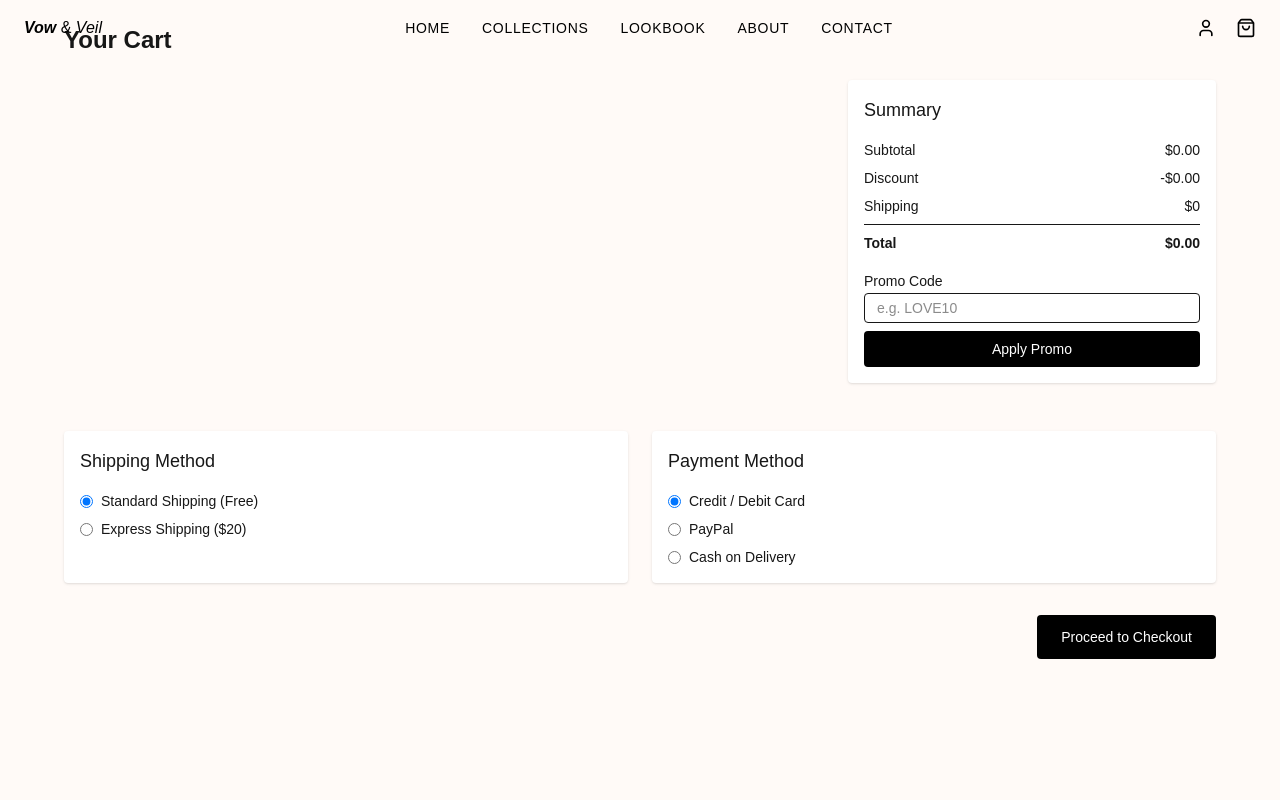
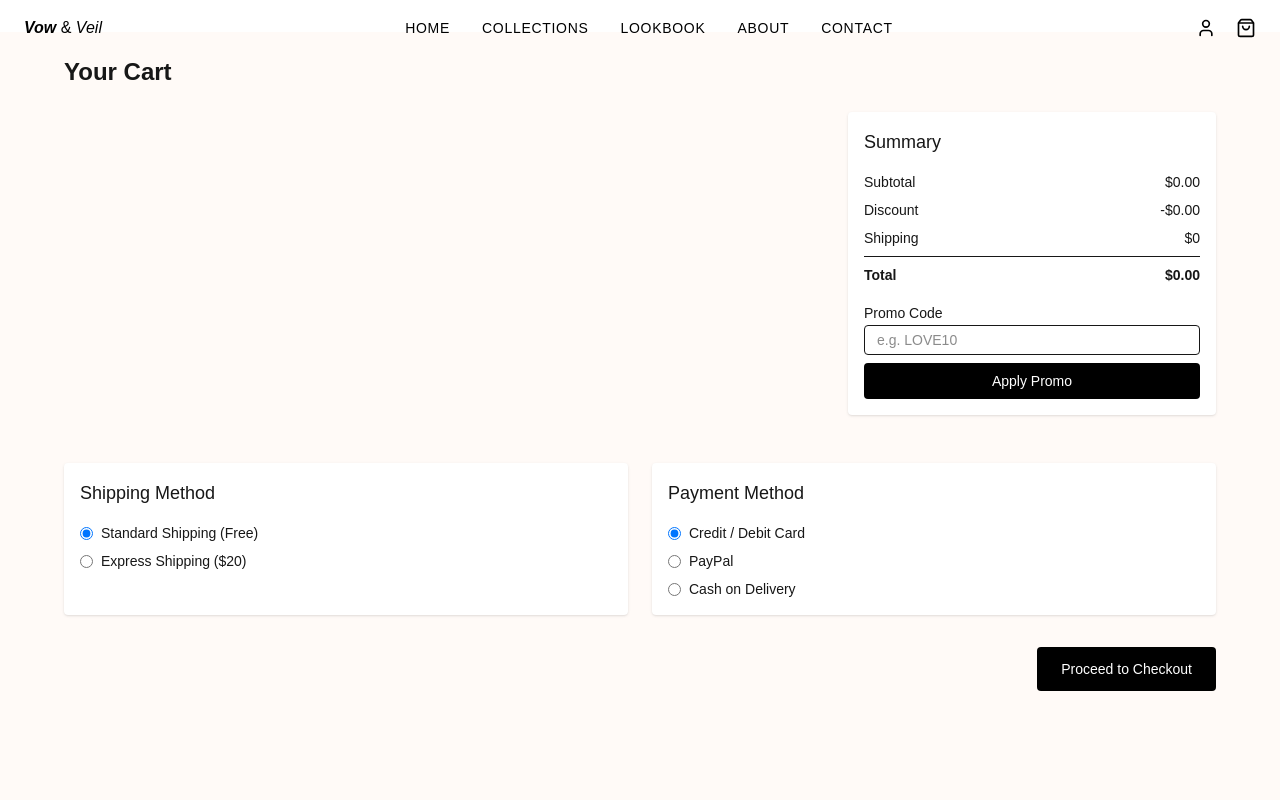
Before and after one commit to sayordebbarma/Vow-and-Veil, a Next.js app: page /cart in a window 1280 px wide. Shown: the top 800 px of the page. Built offline with nearby package versions, Linux system fonts and the light colour scheme.

Commit message:
fix: fixing some margins

```diff
--- a/app/about/page.js
+++ b/app/about/page.js
@@ -34,7 +34,7 @@ export default function AboutPage() {
             </div>
 
             {/* Values or Features */}
-            <div className="mb-24">
+            <div className="mb-4">
                 <h2 className="text-2xl font-semibold text-center font-serif mb-10">What We Stand For</h2>
                 <div className="grid md:grid-cols-3 gap-10 text-center">
                     <div className="bg-white p-6 rounded-lg shadow hover:shadow-md transition">
--- a/app/cart/page.js
+++ b/app/cart/page.js
@@ -24,7 +24,7 @@ export default function CartPage() {
     const total = subtotal - discountAmount + shippingCost
 
     return (
-        <div className="p-6 md:px-16 bg-[#fffaf7] min-h-screen">
+        <div className="p-6 md:px-16 bg-[#fffaf7] min-h-screen mt-8">
             <h1 className="text-2xl font-semibold mb-6">Your Cart</h1>
 
             {/* Cart Items */}
--- a/app/collections/page.js
+++ b/app/collections/page.js
@@ -45,7 +45,7 @@ export default function CollectionsPage() {
     return (
         <section className="px-6 md:px-16 py-12 bg-[#fffaf7] min-h-screen">
             {/* Filters and Sorting */}
-            <div className="flex flex-col sm:flex-row sm:justify-between sm:items-center mb-8 gap-4">
+            <div className="flex flex-col sm:flex-row sm:justify-between sm:items-center my-8 gap-4">
                 {/* Filters */}
                 <div className="flex flex-wrap gap-3">
                     <button
--- a/app/contact/page.js
+++ b/app/contact/page.js
@@ -18,7 +18,7 @@ export default function ContactPage() {
   return (
     <section className="bg-[#fffaf7] min-h-screen px-6 md:px-20 py-16 text-black">
       <div className="max-w-5xl mx-auto">
-        <h1 className="text-3xl md:text-4xl font-serif mb-2 text-center">Get in Touch</h1>
+        <h1 className="text-4xl md:text-5xl font-serif font-semibold mb-4 text-center">Get in Touch</h1>
         <p className="text-center text-gray-600 mb-10">
           We'd love to hear from you — whether it's about collaborations, inquiries, or love stories.
         </p>
```
